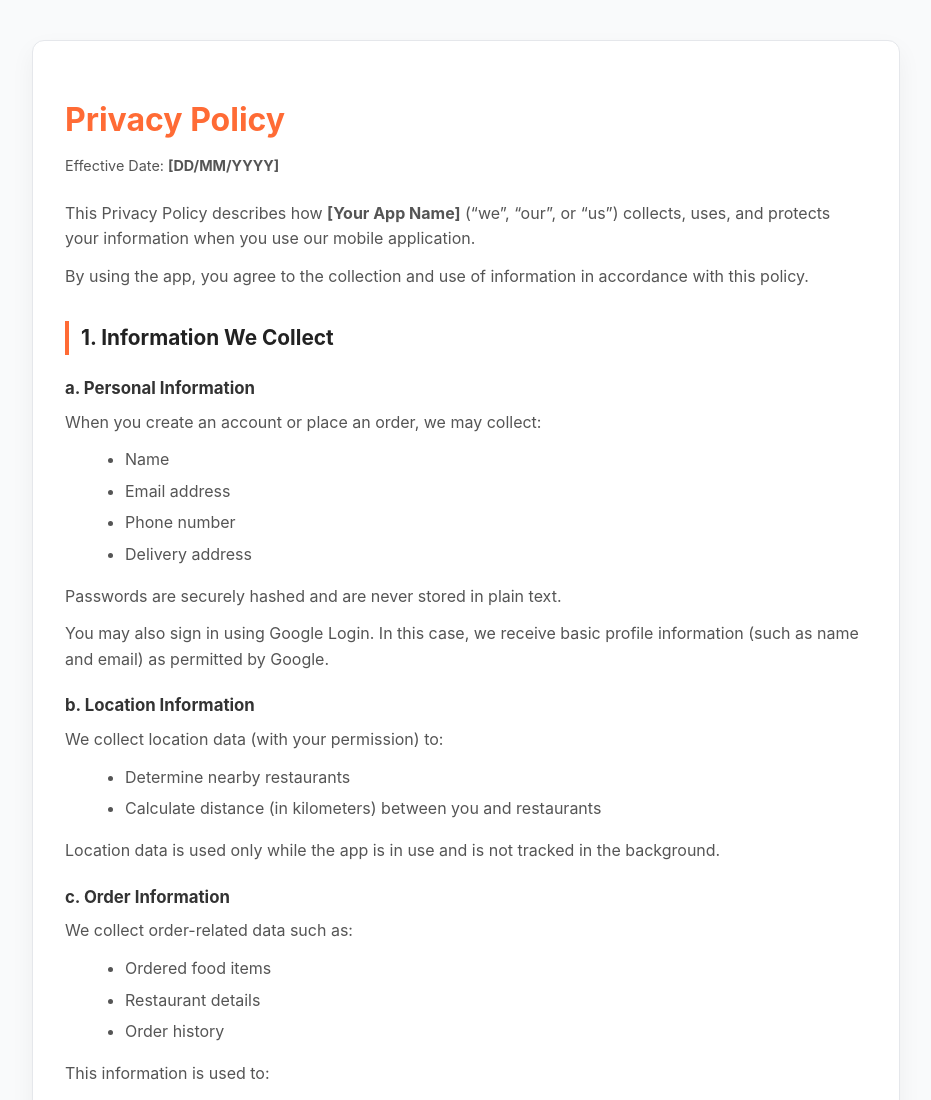
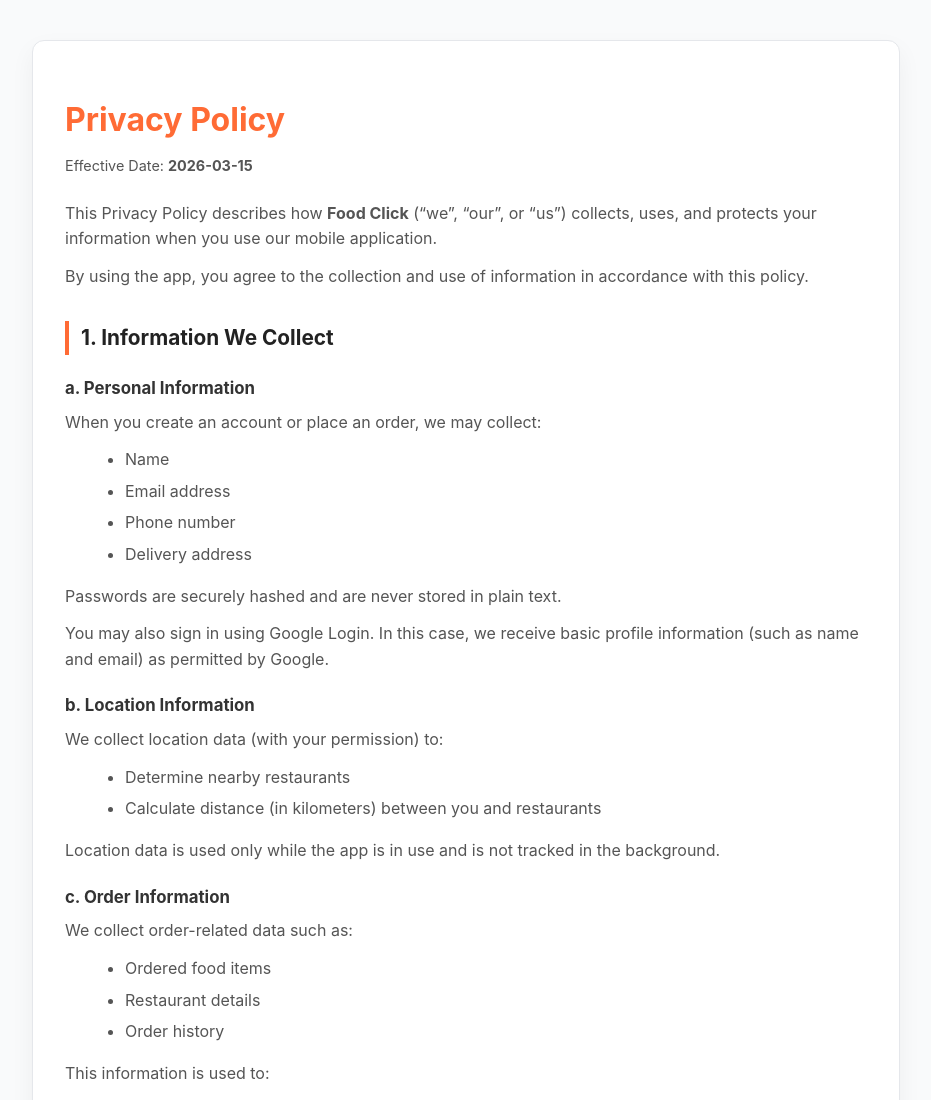
Before and after one commit to Anjal17122/food-click-privacy-policy, a plain HTML site: page index.html in a window 1280 px wide. Shown: the top 1100 px of the page, without its empty margins (174-1105 px from the left). Drawn offline with Linux system fonts and the light colour scheme.

Commit message:
Update effective date and app name in privacy policy

```diff
--- a/index.html
+++ b/index.html
@@ -128,11 +128,11 @@
     <div class="card">
       <h1>Privacy Policy</h1>
       <div class="effective-date">
-        Effective Date: <strong>[DD/MM/YYYY]</strong>
+        Effective Date: <strong>2026-03-15</strong>
       </div>
 
       <p>
-        This Privacy Policy describes how <strong>[Your App Name]</strong>
+        This Privacy Policy describes how <strong>Food Click</strong>
         (“we”, “our”, or “us”) collects, uses, and protects your information
         when you use our mobile application.
       </p>
```
